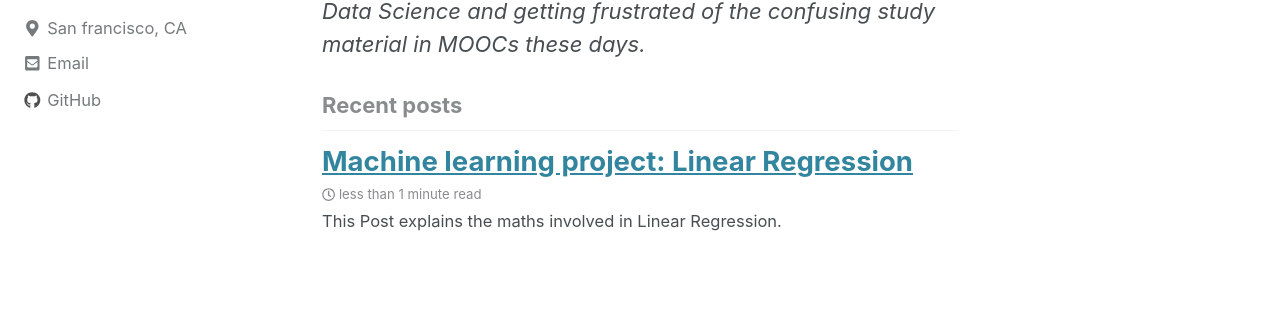
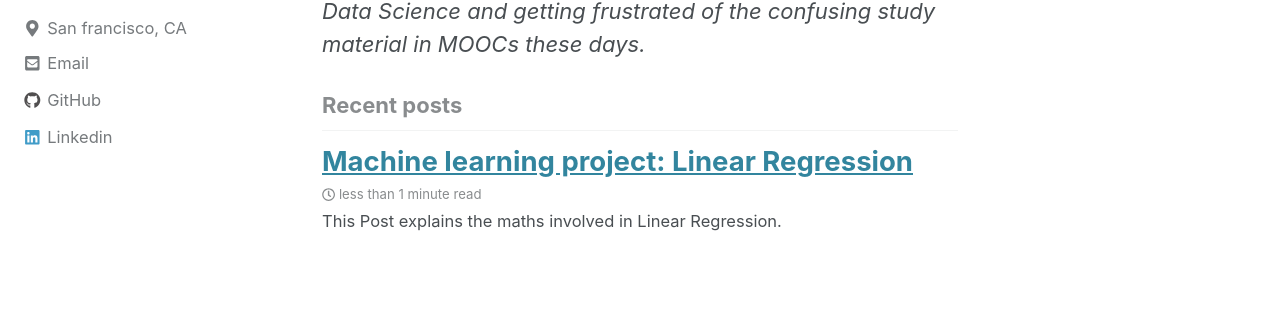
Before and after one commit to pavankanjula/pavankanjula.github.io, a Jekyll site: the page built from index.html, in a window 1280 px wide and 900 px high, scrolled down 1205 px. Shown: the part 130-450 px from the top of the window. Built offline with Jekyll 4.4.1, drawn with Linux system fonts in a browser that asks for light colours; cached includes are drawn as plain includes; nearby versions of some CDN libraries; the list of posts is cut into pages by our own code.

Commit message:
added linkedin

```diff
--- a/_config.yml
+++ b/_config.yml
@@ -130,6 +130,9 @@ author:
     - label: "Instagram"
       icon: "fab fa-fw fa-instagram"
       # url: "https://instagram.com/"
+    - label: "Linkedin"
+      icon: "fab fa-fw fa-linkedin"
+      url: https://www.linkedin.com/in/pavan-kumar-reddy-kanjula-a68418120/
 
 # Site Footer
 footer:
```
